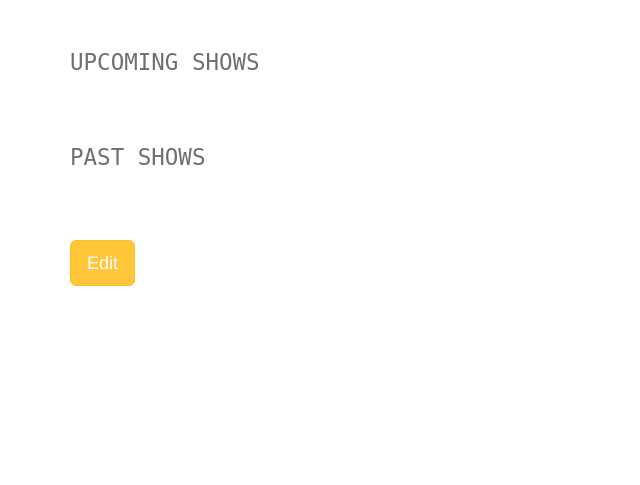
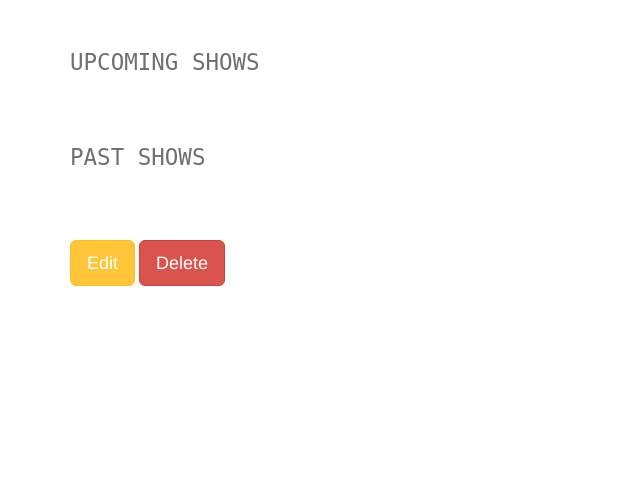
Before and after one commit to Kcruz24/Fyyur, a Flask app: template templates/pages/show_artist.html in a window 1280 px wide. Shown: the part 260-745 px from the top of the page, without its empty margins (0-640 px from the left). Run offline with Flask 2, Linux system fonts and the light colour scheme; the template is opened without the code that fills it, so the values that code supplies are empty; some libraries are stand-ins or nearby versions.

Commit message:
Implement and display delete button for artists - frontend

```diff
--- a/templates/pages/show_artist.html
+++ b/templates/pages/show_artist.html
@@ -72,6 +72,31 @@
 	</div>
 </section>
 
-<a href="/artists/{{ artist.id }}/edit"><button class="btn btn-primary btn-lg">Edit</button></a>
+    <a href="/artists/{{ artist.id }}/edit">
+        <button class="btn btn-primary btn-lg">Edit</button>
+    </a>
 
+    <button class="btn btn-danger btn-lg ml-5 delete-venue" data-id="{{ artist.id }}">Delete</button>
+
+    <script>
+        const deleteBtn = document.querySelector(".delete-venue")
+
+        deleteBtn.onclick = function (e) {
+            console.log("event", e)
+
+            const artistId = e.target.dataset["id"]
+
+            console.log("Artist id", artistId)
+
+            fetch("/artists/" + artistId + "/delete", {
+                method: "DELETE"
+            })
+            .then(function () {
+                window.location.href = '/artists';
+            })
+            .catch(function (e) {
+                console.log('error', e)
+            })
+        }
+    </script>
 {% endblock %}
```
